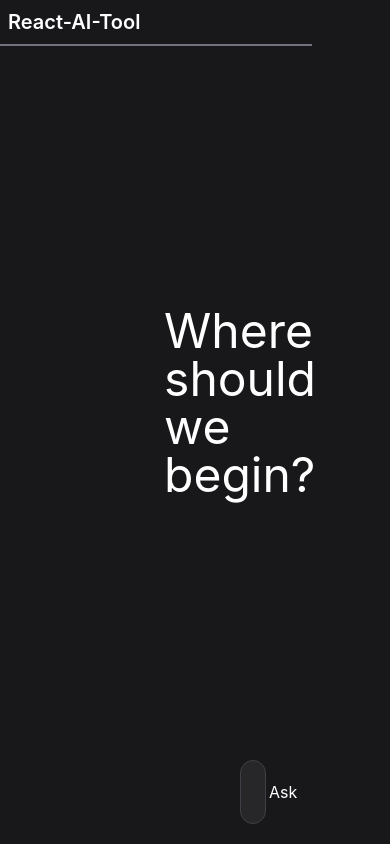
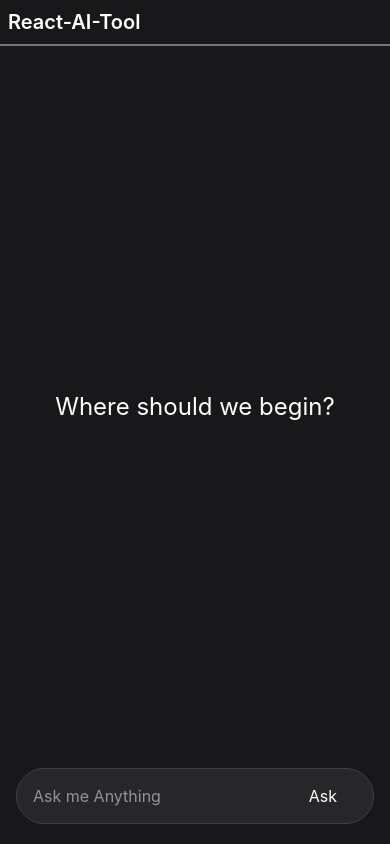
Before and after one commit to harsha21042/React-Ai-Tool-using-GroqAPI, a React (Vite) app: page / in a window 390 px wide. Built offline with nearby package versions, Linux system fonts and the light colour scheme.

Commit message:
Responsiveness

```diff
--- a/src/App.jsx
+++ b/src/App.jsx
@@ -187,10 +187,10 @@ const App = () => {
   }
 
   return (
-    <div className='grid grid-cols-5 h-screen overflow-hidden'>
+    <div className='grid grid-cols-5 min-h-screen overflow-hidden'>
 
       {/* Sidebar */}
-      <div className='col-span-1 bg-zinc-800 px-4 text-white hidden md:flex'>
+      <div className='col-span-1 bg-zinc-800 px-4 text-white hidden md:block'>
           <Sidebar
           chats={chats}
           receiveId={receiveId}
@@ -206,7 +206,7 @@ const App = () => {
       </div>
 
       {/* Main */}
-      <div className='col-span-4 flex flex-col h-screen'>
+      <div className='col-span-5 md:col-span-4 flex flex-col h-screen'>
 
         {/* HEADER */}
         <div className='border-b-2 border-zinc-500 p-2 flex-shrink-0'>
@@ -216,12 +216,12 @@ const App = () => {
         </div>
 
         {/* CHAT AREA */}
-        <div className='flex-1 overflow-y-auto px-60 py-4'>
+        <div className='flex-1 overflow-y-auto px-4 md:px-20 lg:px-60 py-4'>
 
           {/* EMPTY STATE */}
           {(!activeChat || activeChat?.messages?.length === 0) && (
             <div className='flex items-center justify-center h-full'>
-              <h1 className='text-5xl text-white'>
+              <h1 className='text-2xl md:text-5xl text-white'>
                 Where should we begin?
               </h1>
             </div>
@@ -233,7 +233,7 @@ const App = () => {
                 key={index}
                 className={`p-2 ${
                   msg.type === "user"
-                    ? "text-right bg-zinc-800 rounded-2xl w-fit max-w-[80%] ml-auto break-words"
+                    ? "text-right bg-zinc-800 rounded-2xl w-fit max-w-[90%] md:max-w-[80%] ml-auto break-words"
                     : "text-left"
                 }`}
               >
@@ -245,8 +245,8 @@ const App = () => {
         </div>
 
         {/* INPUT */}
-        <div className='px-60 mb-5'>
-          <div className='flex-shrink-0 bg-zinc-800 w-full p-1 pr-5 text-white m-auto rounded-4xl border border-zinc-700 flex h-16'>
+        <div className='px-4 md:px-20 lg:px-60 mb-5'>
+          <div className='flex-shrink-0 bg-zinc-800 w-full p-1 pr-5 text-white m-auto rounded-4xl border border-zinc-700 flex h-14 md:h-16'>
               <input
               ref={inputRef}
               value={question}
@@ -257,7 +257,7 @@ const App = () => {
               className='w-full h-full p-3 outline-none'
               type="text" placeholder = {apiLoad ? "AI is typing..." : "Ask me Anything"} />
               <button
-              className=''
+              className='px-4 py-2 rounded-full'
               onClick={askQuestion}
               >Ask</button>
           </div>
```
